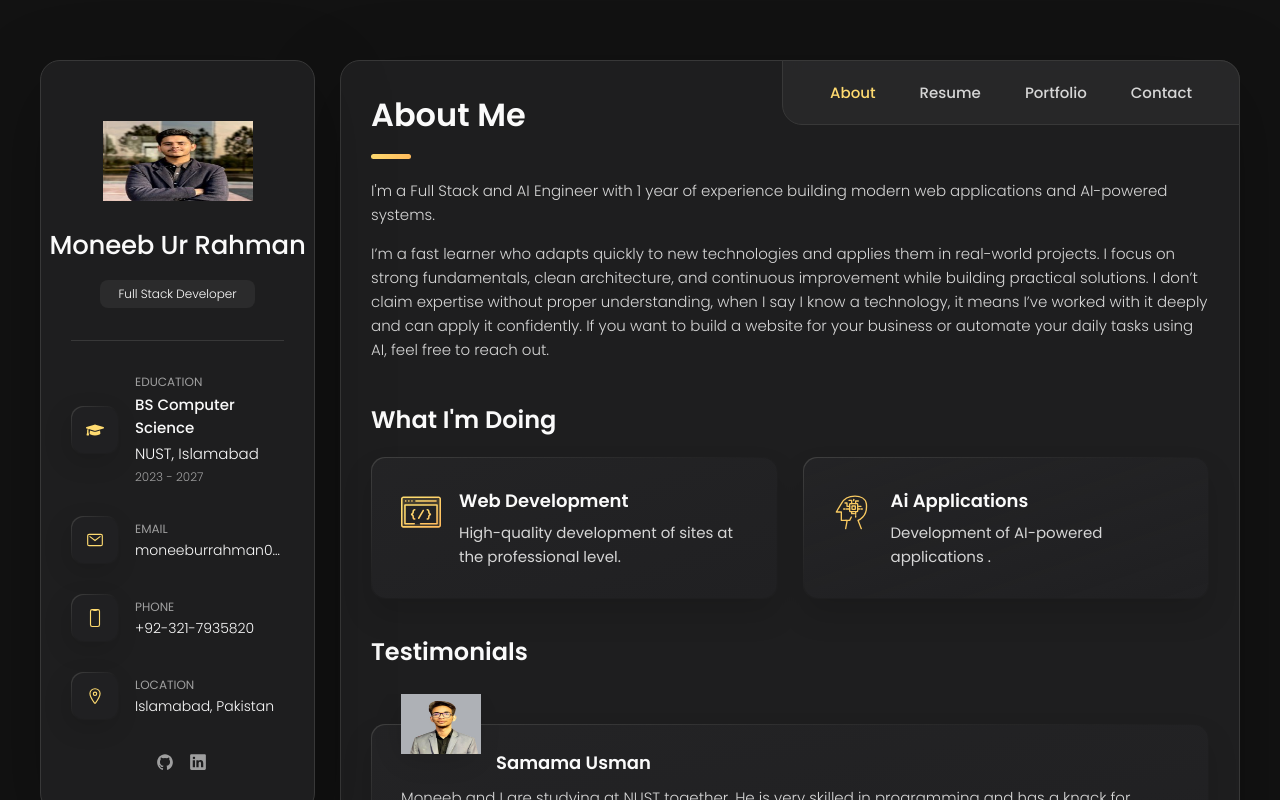
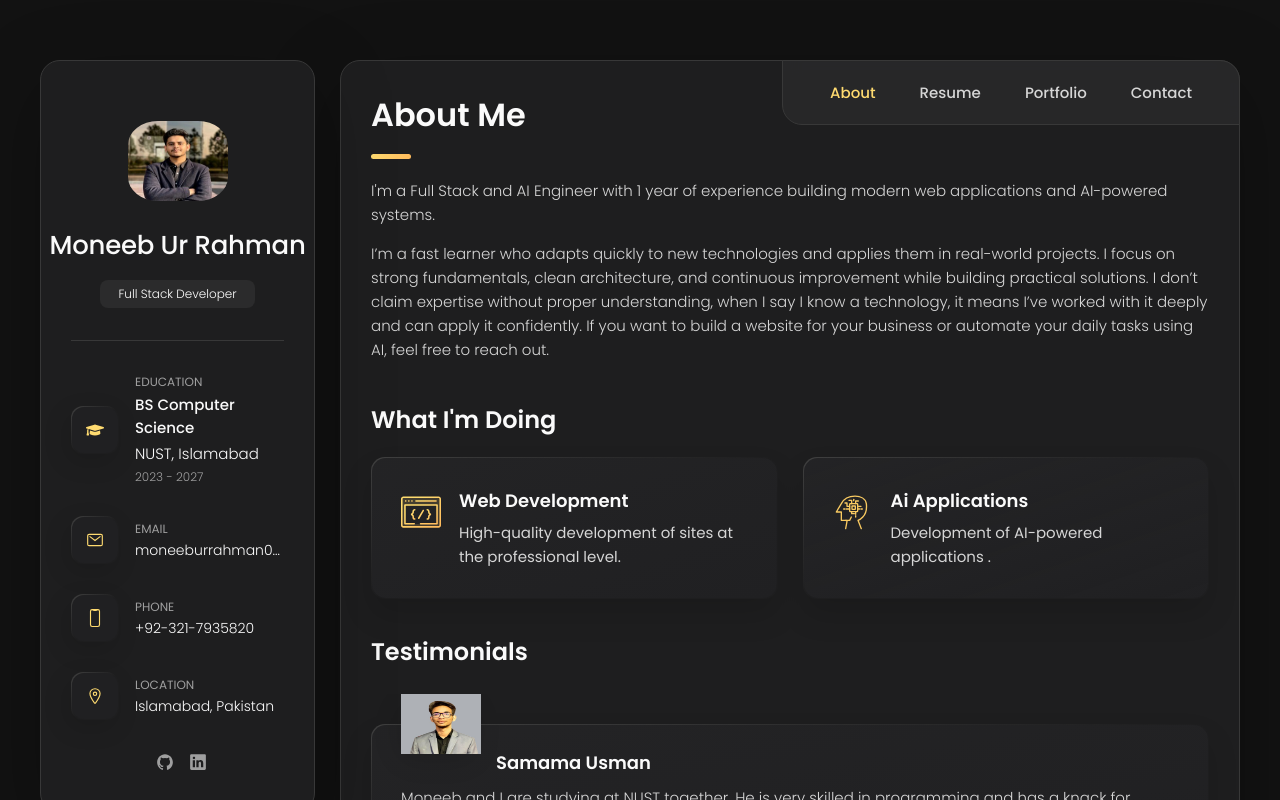
Before and after one commit to moneeb07/portfolio, a Next.js app: page / in a window 1280 px wide. Shown: the top 800 px of the page. Built offline with nearby package versions, Linux system fonts and the light colour scheme.

Commit message:
image width and open in new tab fixed

```diff
--- a/src/app/globals.css
+++ b/src/app/globals.css
@@ -297,6 +297,10 @@ main {
 .avatar-box {
   background: var(--bg-gradient-onyx);
   border-radius: 20px;
+}
+
+.avatar-box img {
+  border-radius: 30%;
 }
 
 .info-content .name {
@@ -1470,6 +1474,7 @@ textarea.form-input::-webkit-resizer {
 
   .avatar-box img {
     width: 120px;
+    border-radius: 30%;
   }
 
   .info-content .name {
@@ -1894,7 +1899,8 @@ textarea.form-input::-webkit-resizer {
   }
 
   .avatar-box img {
-    width: 150px;
+    width: 100px;
+    border-radius: 30%;
   }
 
   .info-content .name {
--- a/src/components/Sidebar.tsx
+++ b/src/components/Sidebar.tsx
@@ -117,12 +117,23 @@ export default function Sidebar() {
 
         <ul className="social-list">
           <li className="social-item">
-            <a href={personalData.github} className="social-link">
+            <a
+              href={personalData.github}
+              className="social-link"
+              target="_blank"
+              rel="noopener noreferrer"
+            >
               <IoLogoGithub />
             </a>
           </li>
+
           <li className="social-item">
-            <a href={personalData.linkedin} className="social-link">
+            <a
+              href={personalData.linkedin}
+              className="social-link"
+              target="_blank"
+              rel="noopener noreferrer"
+            >
               <IoLogoLinkedin />
             </a>
           </li>
```
